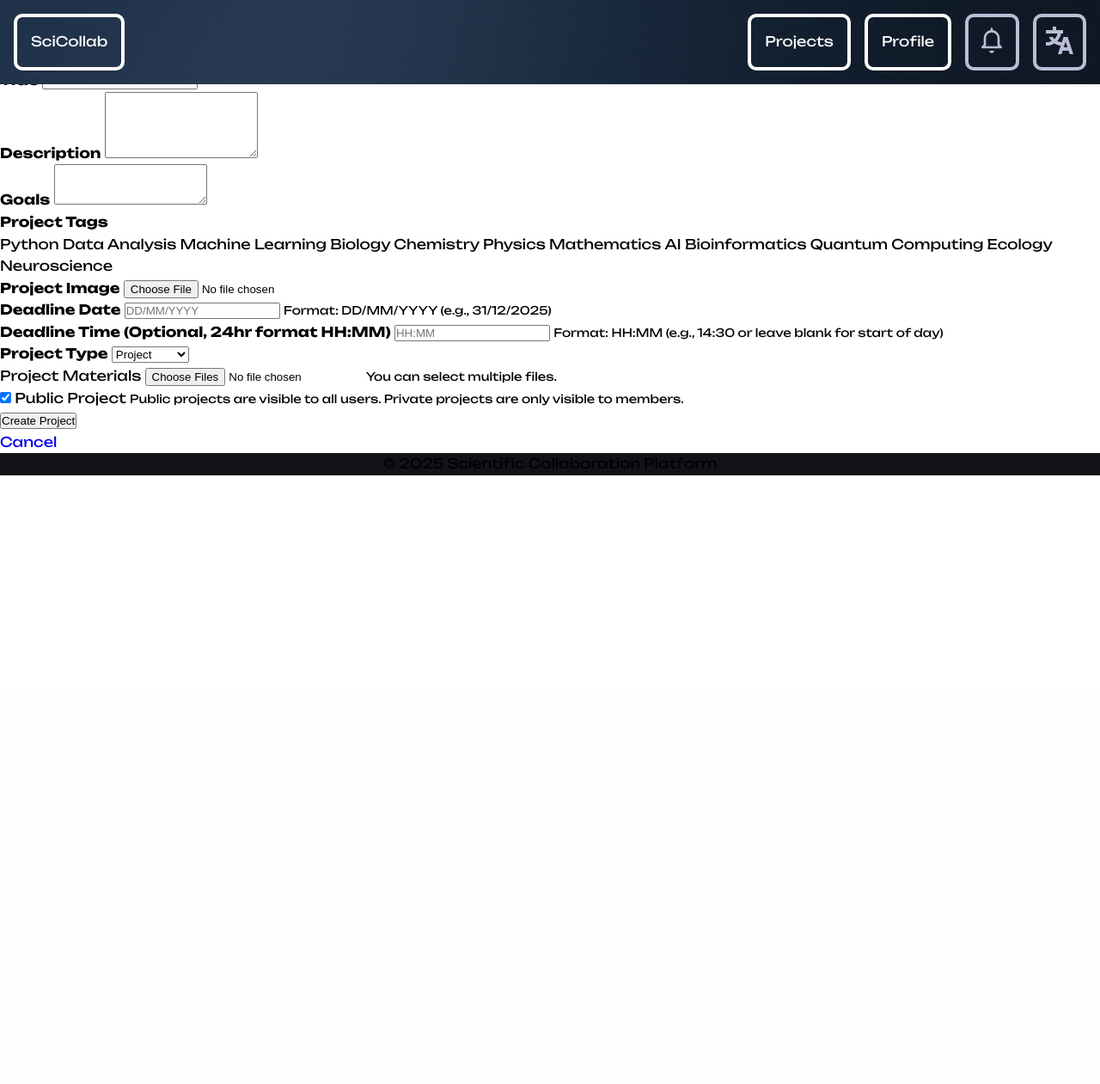
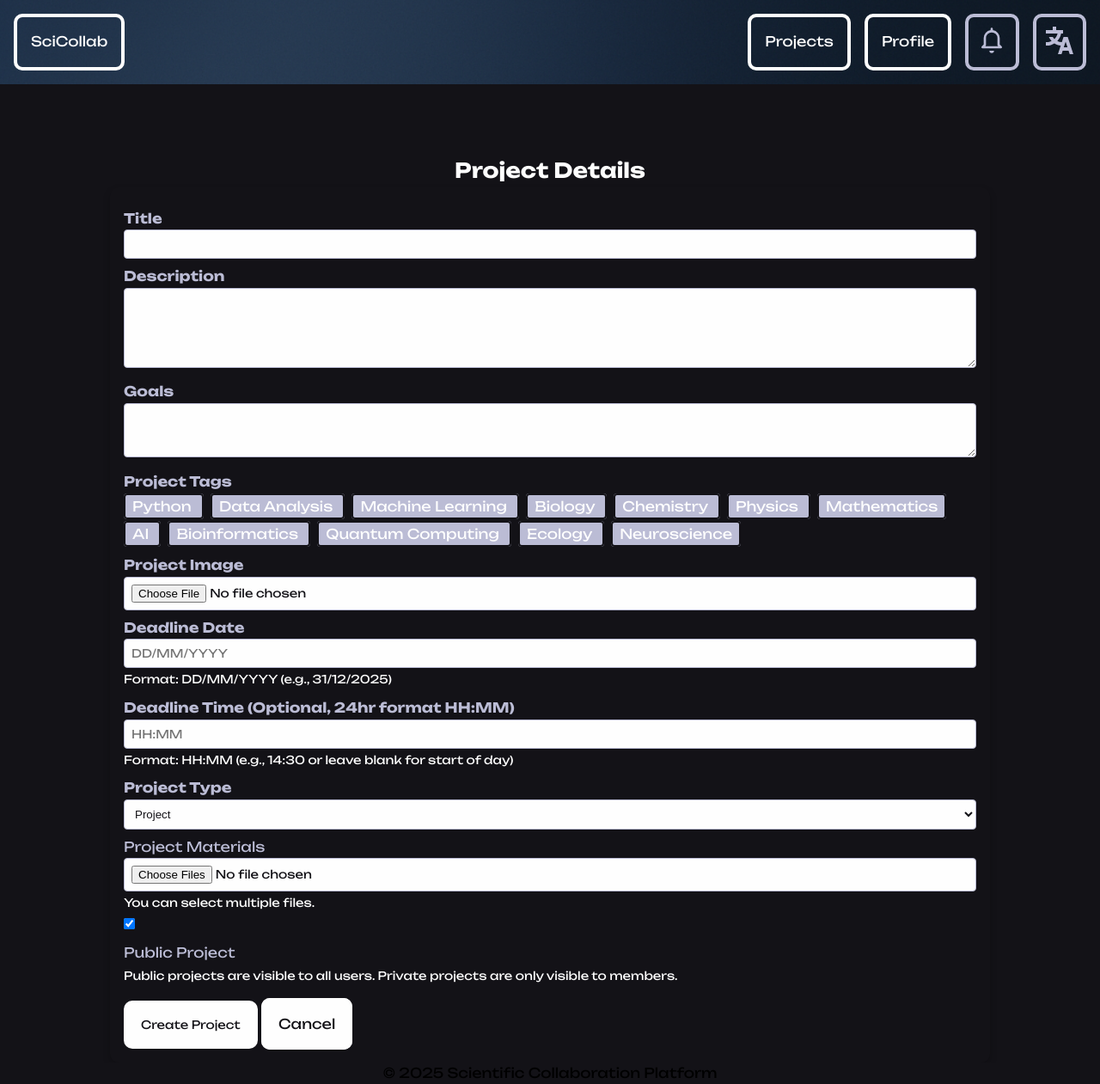
Before and after one commit to Rokoel/Science-Social-Network, a Flask app: page /projects/create in a window 1280 px wide. Shown: the whole page at 86% size. Before the commit the page ends 553 px from the top, so only its background shows below. Run offline with Flask 3, Linux system fonts and the light colour scheme; the visitor is signed in with stand-in values (Sample User, id 1); data that the repository does not hold is empty; some libraries are stand-ins or nearby versions.

Commit message:
Create projects page redesign

```diff
--- a/app/routes/projects.py
+++ b/app/routes/projects.py
@@ -145,7 +145,7 @@ def feed_ajax():
 
 @projects_bp.route('/create', methods=['GET', 'POST'])
 @login_required
-@limiter.limit("10 per hour")
+@limiter.limit("10 per hour", per_method=True, methods=["POST"])
 def create():
     tags = load_tags()
     form = ProjectForm()
--- /dev/null
+++ b/app/static/css/create_project.css
@@ -0,0 +1,150 @@
+main {
+    background-color: #131217;
+}
+.project-container {
+    display: flex;
+    flex-direction: column;
+    align-items: center;
+    min-height: 100vh;
+    margin-top: 7rem;
+    background-color: #131217;
+    color: #FEFEFE;
+}
+
+.project-main {
+    padding: 1rem;
+    background-color: #131217;
+    box-shadow: 0 4px 8px rgba(0, 0, 0, 0.2);
+    color: #FEFEFE;
+    width: 80%;
+    border-radius: 10px;
+}
+
+.profile-sidebar {
+    display: flex;
+    flex-direction: row;
+    flex-wrap: wrap;
+    justify-content: space-evenly;
+    align-items: center;
+    padding: 1rem;
+    width: 80%;
+    border: #FEFEFE 2px solid;
+    border-radius: 10px;
+}
+
+label {
+    display: block;
+    width: 100%;
+    margin-top: 0.5rem;
+    color: #BBBCD5;
+    text-wrap: nowrap;
+}
+
+form label.tag, .tag {
+    display: inline;
+    width: fit-content;
+    margin-bottom: 5rem;
+    margin-right: 0.5rem;
+    color: #FEFEFE;
+    background-color: #BBBCD5;
+    border-radius: 4px;
+    padding: 0.2rem 0.5rem;
+    cursor: pointer;
+    transition: background-color 0.3s ease-in-out, color 0.3s ease-in-out;
+    text-align: center;
+    white-space: nowrap;
+    vertical-align: baseline;
+    line-height: 2rem;
+    border: #131217 2px solid;
+}
+form label.tag:hover {
+    background-color: #BBBCD5;
+    color: #131217;
+}
+
+form label.tag-badge-active {
+    background-color: #FEFEFE;
+    color: #131217;
+    border: #FEFEFE 2px solid;
+}
+
+form .form-control {
+    width: 100%;
+    padding: 0.5rem;
+    border: 1px solid #BBBCD5;
+    border-radius: 4px;
+    background-color: #FEFEFE;
+    color: #131217;
+}
+
+form .errors {
+    color: #d5bbbb;
+    font-size: 0.9rem;
+}
+
+form .empty-button {
+    width: 100%;
+    font-size: 1rem;
+}
+
+form input {
+    font-family: 'Unbound', sans-serif;
+}
+
+form .empty-button:hover {
+    transform: scale(1.02);
+    background-color: #FEFEFEFF;
+    color: #131217;
+    border: 4px solid #FEFEFEFF;
+    cursor: pointer;
+}
+
+.profile-avatar-container {
+    display: flex;
+    justify-content: center;
+    align-items: center;
+    padding: 1rem;
+}
+
+.profile-avatar-container img {
+    width: 15vw;
+    height: 15vw;
+    max-width: 150px;
+    max-height: 150px;
+    padding: 0.1rem;
+    border-radius: 4px;
+    border: 2px solid #BBBCD5;
+    object-fit: cover;
+}
+
+.card-header {
+    font-size: 1.5rem;
+    font-weight: bold;
+    color: #FEFEFE;
+}
+
+#submit {
+    margin-top: 1rem;
+}
+
+.profile-info {
+    min-width: 315px;
+    padding: 1rem;
+}
+.achievements-section {
+    min-width: 240px;
+    padding: 1rem;
+}
+
+.page-title {
+    margin-top: 1rem;
+    margin-bottom: 2rem;
+}
+
+.positioning-div {
+    display: grid;
+    gap: 1rem;
+    width: 100%;
+    margin: 0;
+    padding: 0;
+}
--- a/app/templates/projects/create.html
+++ b/app/templates/projects/create.html
@@ -1,14 +1,19 @@
 {% extends "base.html" %}
 
 {% block title %}Create Project{% endblock %}
+
+{% block head %}
+    {{ super() }}
+    <link rel="stylesheet" href="{{ url_for('static', filename='css/create_project.css') }}">
+{% endblock %}
 
 {% block content %}
 <div class="container">
     <h1 class="page-title">Create New Project</h1>
 
-    <div class="card">
+    <div class="project-container">
         <h3 class="card-header">Project Details</h3>
-        <div class="card-body">
+        <div class="project-main">
             <form method="POST" action="" enctype="multipart/form-data">
 
                 {{ form.hidden_tag() }}
@@ -50,9 +55,8 @@
                 </div>
                 <div class="form-group">
                     <strong>{{ form.tags.label }}</strong>
-                    <br>
                     {% for value, label in form.tags.choices %}
-                        <label class="tinder-tag tag-badge">
+                        <label class="tag tag-badge">
                             <input type="checkbox" name="{{ form.tags.name }}" value="{{ value }}" style="opacity: 0; position: absolute;">
                             {{ label }}
                         </label>
@@ -115,14 +119,12 @@
                 <div class="form-check">
                     {{ form.is_public(class="form-check-input") }}
                     {{ form.is_public.label(class="form-check-label") }}
-                    <small class="text-muted">Public projects are visible to all users. Private projects are only visible to members.</small>
+                    <small>Public projects are visible to all users. Private projects are only visible to members.</small>
                 </div>
 
-                <div class="d-flex justify-content-between wrap align-items-center">
-                    <div class="mt-4">
-                    {{ form.submit(class="btn btn-primary") }}
-                    </div>
-                    <a href="{{ url_for('projects.feed') }}" class="btn btn-secondary">Cancel</a>
+                <div id="form-buttons">
+                    {{ form.submit(class="full-button") }}
+                    <a href="{{ url_for('projects.feed') }}" class="full-button">Cancel</a>
                 </div>
             </form>
         </div>
```
